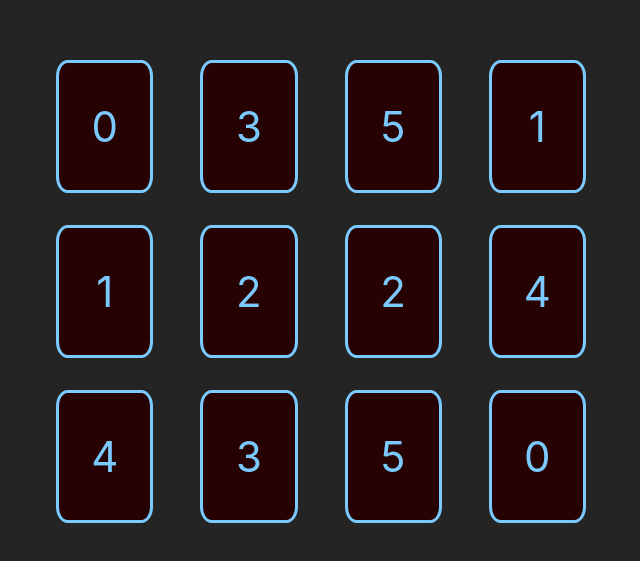
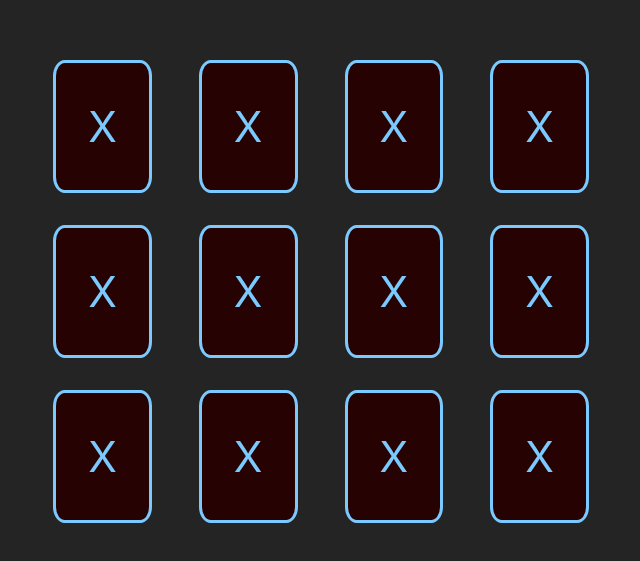
Before and after one commit to naekit/various-react-bits, a React (Vite) app: page / in a window 1280 px wide. Shown: the part 109-670 px from the top of the page, without its empty margins (319-959 px from the left). Built offline with nearby package versions, Linux system fonts and the light colour scheme.

Commit message:
added functionality for memory game to reveal card with styling

```diff
--- a/src/App.css
+++ b/src/App.css
@@ -55,4 +55,10 @@
 	border: 3px solid rgb(123, 202, 255);
 	background-color: rgb(39, 2, 2);
 	color: rgb(123, 202, 255);
+	transition: all 200ms linear;
+	cursor: pointer;
 }
+
+.card:hover {
+	background-color: rgb(88, 4, 4);
+}
--- a/src/components/Memory.tsx
+++ b/src/components/Memory.tsx
@@ -7,13 +7,38 @@ function Memory() {
 		[4, 3, 5, 0],
 	])
 
+	const [revealedGrid, setRevealedGrid] = useState(
+		new Array(grid.length)
+			.fill("")
+			.map(() => new Array(grid[0].length).fill(false))
+	)
+
+	function handleCardClicked(rowIndex: number, colIndex: number) {
+		const newRevealedGrid = [...revealedGrid]
+		newRevealedGrid[rowIndex][colIndex] =
+			!newRevealedGrid[rowIndex][colIndex]
+		setRevealedGrid(newRevealedGrid)
+		// reveal clicked card
+
+		// if one card has already been clicked prior
+		// if they both match, mark them as answered
+		// if they don't match, hide them after 1 second
+		console.log(rowIndex, colIndex)
+	}
+
 	return (
 		<div>
 			{grid.map((row, rowIndex) => (
 				<div key={rowIndex} className="row">
 					{row.map((num, colIndex) => (
-						<div key={colIndex} className="card">
-							{num}
+						<div
+							onClick={() =>
+								handleCardClicked(rowIndex, colIndex)
+							}
+							key={colIndex}
+							className="card"
+						>
+							{revealedGrid[rowIndex][colIndex] ? num : "X"}
 						</div>
 					))}
 				</div>
```
